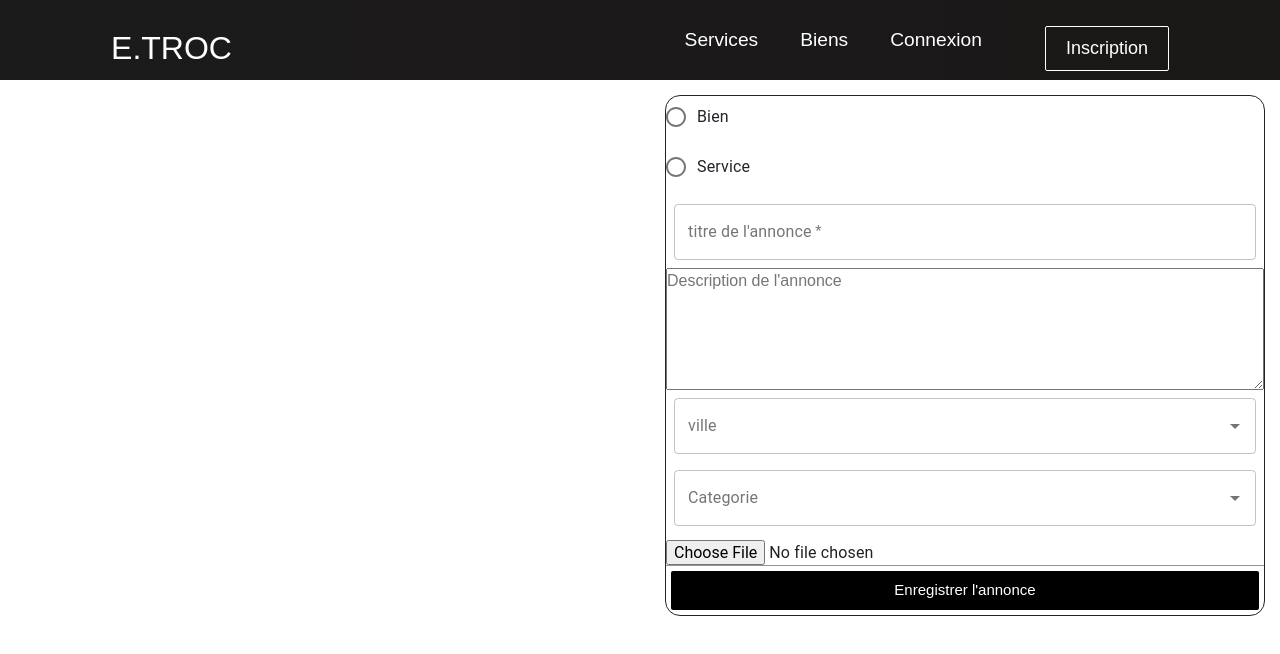
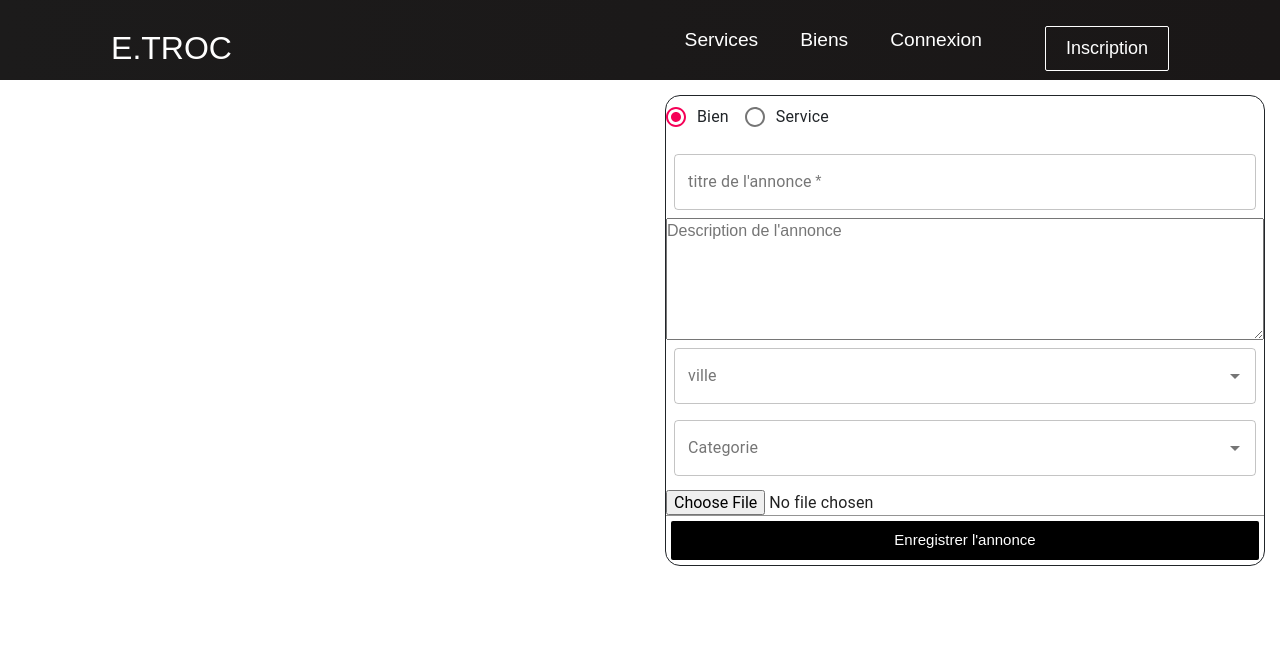
Before and after one commit to sdhw-dev/pidev, a React (Create React App) app: page /ajouterAnnonce in a window 1280 px wide. Shown: the top 654 px of the page. Built offline with nearby package versions, Linux system fonts and the light colour scheme; no server answers; the HTML template or start-up script is replaced by a standard one.

Commit message:
yassine 4/10

```diff
--- a/src/components/pages/AjouterAnnonce.jsx
+++ b/src/components/pages/AjouterAnnonce.jsx
@@ -16,6 +16,7 @@ class AjouterAnnonce extends Component {
     Ville: [],
     Categorie: [],
     annonce: {
+      type: false,
       idVille: 1,
       idCategorie: 1,
       description: "",
@@ -42,6 +43,21 @@ class AjouterAnnonce extends Component {
       .then((res) => this.setState({ Categorie: res.data }));
   };
 
+  input = () => {
+    if (!this.state.annonce.type) {
+      return (
+        <Input
+          type="file"
+          onChange={(e) => {
+            this.state.file = e.target.files[0];
+          }}
+        />
+      );
+    } else {
+      return null;
+    }
+  };
+
   render() {
     return (
       <Box
@@ -60,9 +76,30 @@ class AjouterAnnonce extends Component {
         }}
       >
         <FormControl component="fieldset">
-          <RadioGroup aria-label="type" name="gender1">
-            <FormControlLabel value="0" control={<Radio />} label="Bien" />
-            <FormControlLabel value="1" control={<Radio />} label="Service" />
+          <RadioGroup
+            aria-label="type"
+            value={this.state.annonce.type}
+            name="gender1"
+            style={{ display: "inline " }}
+          >
+            <FormControlLabel
+              value={false}
+              control={<Radio />}
+              label="Bien"
+              onClick={() => {
+                this.state.annonce.type = false;
+                this.setState({});
+              }}
+            />
+            <FormControlLabel
+              value={true}
+              control={<Radio />}
+              label="Service"
+              onClick={() => {
+                this.state.annonce.type = true;
+                this.setState({});
+              }}
+            />
           </RadioGroup>
         </FormControl>
         <TextField
@@ -110,12 +147,7 @@ class AjouterAnnonce extends Component {
           }}
         />
 
-        <Input
-          type="file"
-          onChange={(e) => {
-            this.state.file = e.target.files[0];
-          }}
-        />
+        <this.input />
         <button
           style={{ borderColor: "#000000" }}
           className="btn"
```
